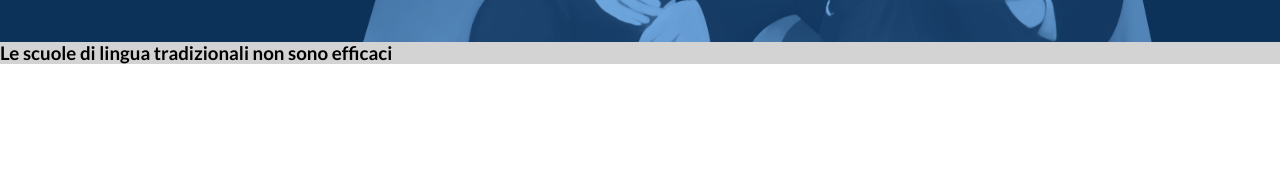
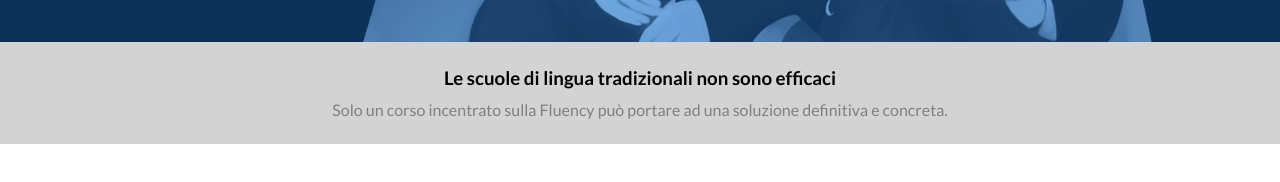
Before and after one commit to AAgozzino/htmlcss-fluentify, a plain HTML site: page index.html in a window 1280 px wide. Shown: the part 430-612 px from the top of the page. Drawn offline with Linux system fonts and the light colour scheme.

Commit message:
Banner grigio section 1

```diff
--- a/css/style.css
+++ b/css/style.css
@@ -109,6 +109,17 @@ button{
 }
 
 /* section 1 grigia */
+section.grey{
+  background-color: #D3D3D3;
+}
 .banner{
-  background-color: #D3D3D3
+  text-align: center;
+  padding: 20px;
+  margin: auto;
+  line-height: 1.8;
 }
+
+.banner h4{
+  font-weight: normal;
+  color: #808080
+}
--- a/index.html
+++ b/index.html
@@ -62,9 +62,10 @@
     <!-- corpo -->
     <main>
       <!-- section 1 grigia -->
-      <section>
-        <div class="banner">
+      <section class="grey">
+        <div class="banner container">
           <h3>Le scuole di lingua tradizionali non sono efficaci</h3>
+          <h4>Solo un corso incentrato sulla Fluency pu&ograve; portare ad una soluzione definitiva e concreta. </h4>
         </div>
       </section>
       <!-- /section 1 grigia -->
```
